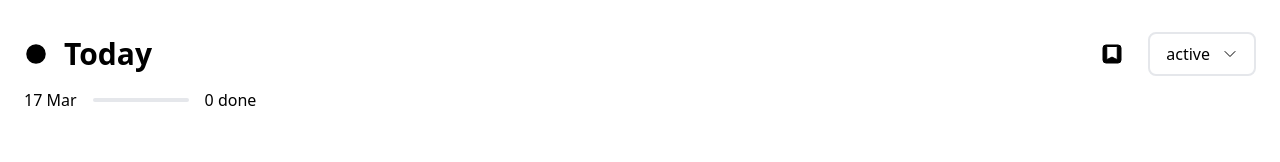
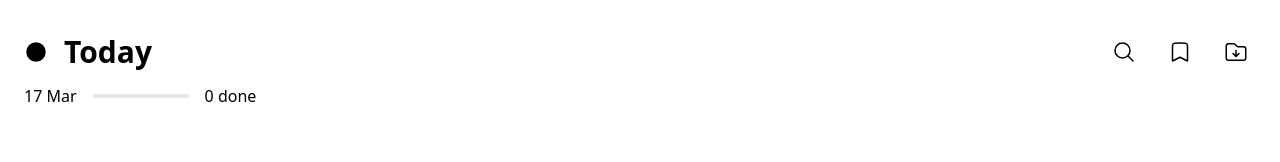
Before and after one commit to ashishk1331/Feather, a React (Vite) app: page / in a window 1280 px wide. Shown: the top 162 px of the page. Built offline with nearby package versions, Linux system fonts and the light colour scheme.

Commit message:
Search functionality and overflow issue

```diff
--- a/src/components/Header.jsx
+++ b/src/components/Header.jsx
@@ -1,5 +1,4 @@
-import { ChevronDownIcon, ChevronUpIcon, Bars3Icon } from '@heroicons/react/24/outline'
-import { CheckBadgeIcon, MoonIcon, BookmarkSquareIcon } from '@heroicons/react/24/solid'
+import { FolderArrowDownIcon, BookmarkIcon, FolderOpenIcon,Bars3Icon, MagnifyingGlassIcon, XMarkIcon } from '@heroicons/react/24/outline'
 import { Circle, Dot, Moon } from '@phosphor-icons/react'
 import { cn } from '../util/cn'
 import { useState, useEffect } from 'react'
@@ -66,7 +65,7 @@ export default function Header(props){
 	let percent = 0
 	if(props.tasks.length > 0){
 		percent = Math.floor((props.completedTasks.length / props.tasks.length) * 100)
-		if(percent >= 100 && !blasted && !props.alreadyCompleted){
+		if(percent >= 100 && !blasted && !props.alreadyCompleted && props.showSearch){
 			blast()
 			setBlasted(true)
 		}
@@ -86,6 +85,8 @@ export default function Header(props){
 	return (
 		<div className="relative flex flex-col items-center gap-3 w-full my-4">
 			<div className="flex items-center gap-4 w-full">
+				{
+					props.showSearch && <>
 						<button
 							onClick={() => {
 								setDarkMode(!darkMode)
@@ -101,41 +102,67 @@ export default function Header(props){
 								'Today'
 							}
 						</h1>
+					</>
+				}
 
+				<button
+					className="p-2"
+					onClick={() => {
+						props.setShowSearch(!props.showSearch)
+					}}
+				>
+				{
+					props.showSearch ?
+					<MagnifyingGlassIcon className="w-6 h-6 stroke-black dark:stroke-white"  />
+					:
+					<XMarkIcon className="w-6 h-6 stroke-black dark:stroke-white" />
+				}
+				</button>
+
+				{
+					!props.showSearch && <input
+						className="border-2 border-gray-200 dark:border-gray-800 bg-transparent text-lg w-full rounded-lg p-1 px-4"
+						type="text"
+						value={props.searchText}
+						onChange={e => {
+							let v = e.target.value
+							props.setSearchText(v)
+							props.searchTask(v)
+						}}
+					 />
+				}
+
+				{
+					props.showSearch && <>
 						<button
 							className="p-2"
 							onClick={() => {
 								props.setShowTagEditor(true)
 							}}
 						>
-					<BookmarkSquareIcon
+							<BookmarkIcon
 								className="w-6 h-6 stroke-black dark:stroke-white"
 							/>
 						</button>
 
+					</>
+				}
 				<button
-					className={cn("flex items-center gap-3 p-2 px-4 bg-white dark:bg-gray-900 border-2 rounded-lg w-fit", toggleMenu ? "border-black dark:border-white" : "")}
+					className={cn("p-2", toggleMenu ? "" : "")}
 					onClick={() => {
 						setToggleMenu(!toggleMenu)
 				}}>
-					<p className="w-max">
 					{
 						toggleMenu ?
-							"select"
+						<FolderOpenIcon className="w-6 h-6" />
 						:
-							options[menuOption].text
-						}
-					</p>
-					{
-						toggleMenu ?
-						<ChevronUpIcon />
-						:
-						<ChevronDownIcon />
+						<FolderArrowDownIcon className="w-6 h-6" />
 					}
 				</button>
 				</div>
 
-			<div className="flex items-center gap-4 w-full mx-auto">
+			{
+				props.showSearch ? <div className="flex items-center gap-4 w-full mx-auto">
 					<p>{today}</p>
 					<div className="w-24 h-1 rounded-full bg-gray-200 dark:bg-gray-700 overflow-hidden">
 						<div
@@ -147,15 +174,15 @@ export default function Header(props){
 					</div>
 					<p>{props.tasks.length > 0 ? props.completedTasks.length : 0} done</p>
 				</div>
-			{/*{
-				menuOption === 1 && <ul className="w-full flex items-center gap-3">
+				:
+				<p className="mx-auto w-full text-sm">
+					Showing {props.tasks.length} tasks
+				</p>
+			}
+
+
 			{
-						tags.map((i, ind) => <Pill text={i} />)
-					}
-				</ul>
-			}*/}
-			{
-				toggleMenu && <div className = "absolute right-0 top-[50%] mt-3 bg-white dark:bg-gray-900 p-4 px-8 rounded-lg flex flex-col items-right gap-2 shadow-xl dark:shadow-gray-800">
+				toggleMenu && <div className = "absolute right-0 top-[50%] bg-white dark:bg-gray-900 p-4 px-8 rounded-lg flex flex-col items-right gap-2 shadow-xl dark:shadow-gray-800">
 					{
 						options.map(i => <Option key={i.text} {...i} menuOption={menuOption} setMenuOption={setMenuOption} setToggleMenu={setToggleMenu}/>)
 					}
--- a/src/screens/Form.jsx
+++ b/src/screens/Form.jsx
@@ -64,7 +64,7 @@ export default function Form(props){
 
 
 	return (
-		<div className="w-full h-full absolute inset-0 backdrop-blur-[2px] bg-gray-900/25 dark:bg-gray-600/25">
+		<div className="w-full h-full fixed inset-0 backdrop-blur-[2px] bg-gray-900/25 dark:bg-gray-600/25">
 			<div className="w-full h-fit bg-white dark:bg-gray-900 dark:text-white absolute bottom-0 p-8 pt-4 flex flex-col items-center gap-3 rounded-t-2xl">
 				<button
 					className="p-3"
--- a/src/screens/Home.jsx
+++ b/src/screens/Home.jsx
@@ -11,17 +11,30 @@ export default function Home(props){
 	const today = daysName[new Date().getDay()]
 	const [ menuOption, setMenuOption ] = useState(0)
 	const [ activeTasks, setActiveTasks ] = useState([])
+	const [ showSearch, setShowSearch ] = useState(true)
+	const [ searchText, setSearchText ] = useState('')
 
 	function filterTasks(tasks){
 		let t = tasks.filter(i => i.days.includes(today))
 		return t
 	}
 
+	function searchTask(text){
+		setActiveTasks(props.tasks.filter(i => {
+			return i.title.indexOf(text) > -1
+		}))
+	}
+
 	useEffect(() => {
 		if(props.tasks.length < 1){
 			props.setCompletedTasks([])
 		}
+
+		if(props.menuOption === 0){
 			setActiveTasks(filterTasks(props.tasks))
+		} else {
+			setActiveTasks(props.tasks)
+		}
 	}, [menuOption, props.tasks])
 
 	useEffect(() => {
@@ -37,12 +50,14 @@ export default function Home(props){
 				tasks={activeTasks}
 				alreadyCompleted={ activeTasks.length === getItem('completed').length }
 				setShowTagEditor={props.setShowTagEditor}
+				showSearch={showSearch}
+				setShowSearch={setShowSearch}
+				searchText={searchText}
+				setSearchText={setSearchText}
+				searchTask={searchTask}
 			/>
 			<ul>
 			{
-
-				(menuOption === 0) ?
-				(
 				(activeTasks.length < 1) ?
 				<li className="w-full h-24 mt-24 flex">
 					<div className="m-auto flex flex-col gap-3 items-left text-xl text-gray-300">
@@ -59,19 +74,6 @@ export default function Home(props){
 					setCompletedTasks={props.setCompletedTasks}
 					menuOption={menuOption}
 				/>)
-				)
-
-				:
-
-				props.tasks.map(i =>
-					<Task key={i.id} {...i}
-						selectedList={props.selectedList}
-						setSelectedList={props.setSelectedList}
-						completedTasks={props.completedTasks}
-						setCompletedTasks={props.setCompletedTasks}
-						menuOption={menuOption}
-					/>)
-
 			}
 			</ul>
 
--- a/src/screens/Splash.jsx
+++ b/src/screens/Splash.jsx
@@ -13,7 +13,7 @@ export default function Splash(props){
 	}, [])
 
 	return (
-			splashScreen && <div className="w-screen min-h-screen absolute top-0 left-0 flex items-center bg-white dark:bg-gray-900 dark:text-white z-[99]">
+			splashScreen && <div className="w-screen min-h-screen fixed top-0 left-0 flex items-center bg-white dark:bg-gray-900 dark:text-white z-[99]">
 				<div className="m-auto flex flex-col items-center gap-8">
 					<Feather className="w-12 h-12" />
 					<div className="w-[250%] h-1 rounded-full bg-gray-200 dark:bg-gray-600 overflow-hidden">
--- a/src/screens/TagEditor.jsx
+++ b/src/screens/TagEditor.jsx
@@ -17,7 +17,7 @@ export default function TagEditor(props){
 	}
 
 	return (
-		<div className="w-full h-full absolute inset-0 backdrop-blur-[2px] bg-gray-900/25 dark:bg-gray-600/25">
+		<div className="w-full h-full fixed inset-0 backdrop-blur-[2px] bg-gray-900/25 dark:bg-gray-600/25">
 			<div className="w-full h-fit bg-white dark:bg-gray-900 dark:text-white absolute bottom-0 p-8 pt-8 flex flex-col items-center gap-3 rounded-t-2xl">
 
 				<h1 className="text-3xl font-bold leading-9 mr-auto my-2">Adjust tags</h1>
```
Lines whose indentation alone changed are shown as unchanged.
